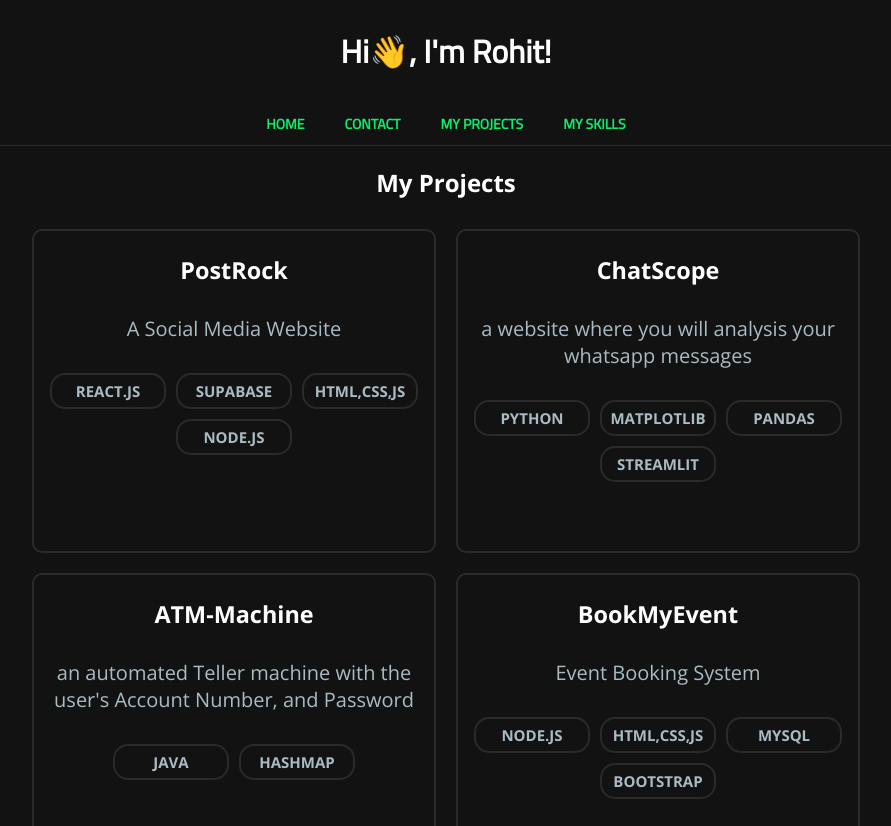
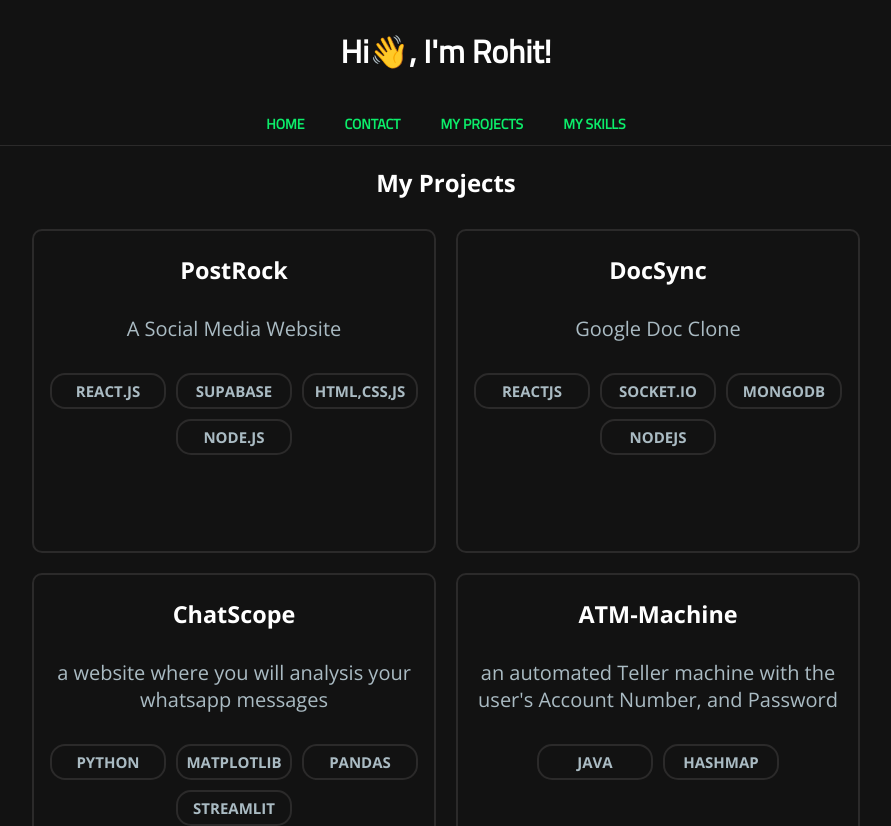
Before and after one commit to Ironblade1/portfolio-website, a Next.js app: page /projects in a window 1280 px wide. Shown: the top 826 px of the page, without its empty margins (194-1085 px from the left). Built offline with nearby package versions, Linux system fonts and the light colour scheme.

Commit message:
Update projects.js
add docsync project

```diff
--- a/lists/projects.js
+++ b/lists/projects.js
@@ -3,6 +3,11 @@ export const projects = {
     "Link": "https://github.com/Ironblade1/PostRock",
     "Desc": "A Social Media Website ",
     "Tags": ["React.js","Supabase", "HTML,CSS,JS", "Node.js"]
+  },
+  "DocSync": {
+    "Link": "https://docsync-client-6z30.onrender.com/",
+    "Desc": "Google Doc Clone",
+    "Tags": ["ReactJs", "Socket.io", "MongoDB", "NodeJs"]
   },
   "ChatScope": {
     "Link": "https://ironblade1-chat-analysis-app-vymawn.streamlit.app/",
```
